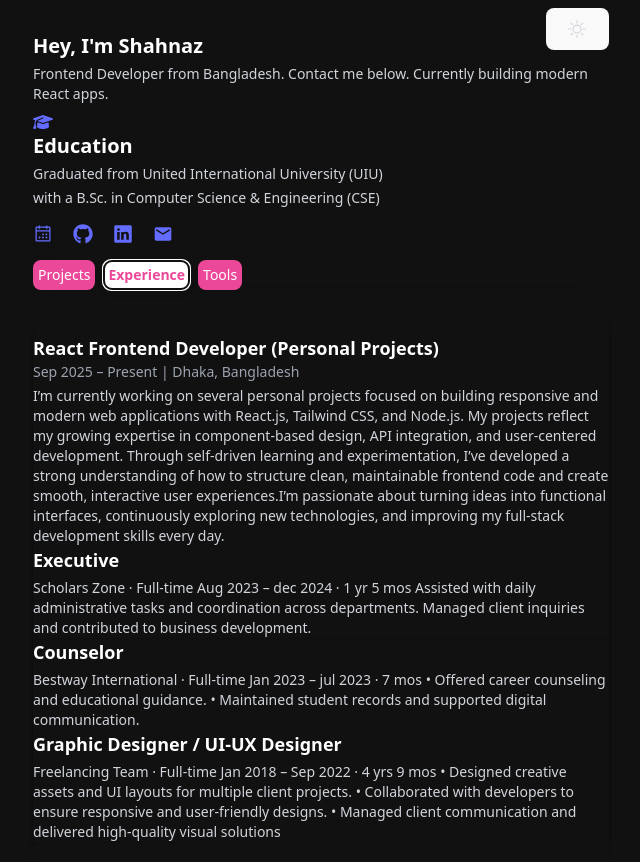
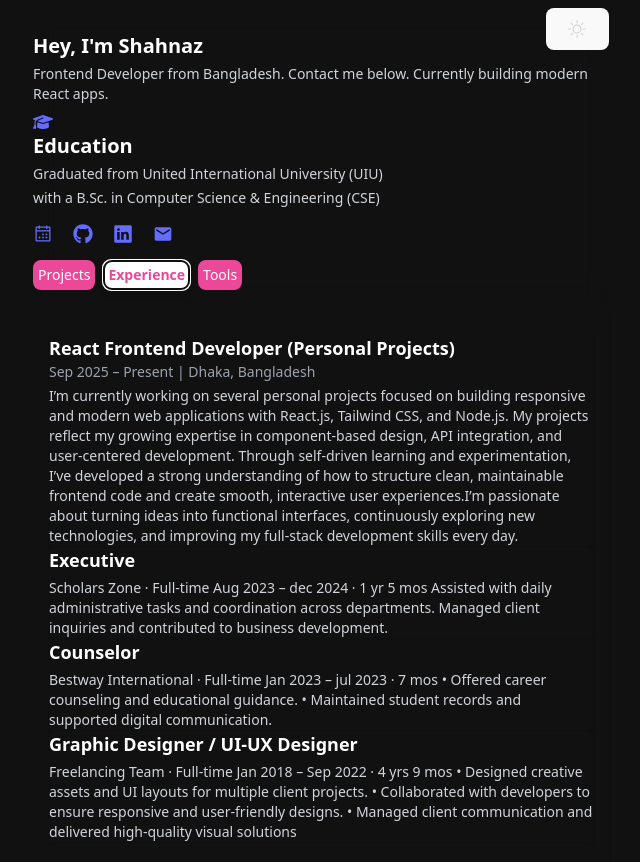
Before and after one commit to sohashahnaz333-code/Myportfolio, a React (Vite) app: page / in a window 1280 px wide. Both pictures are taken after a click on the button "Experience". Shown: the whole page, without its empty margins (319-959 px from the left). Built offline with nearby package versions, Linux system fonts and the light colour scheme.

Commit message:
Update Experience.jsx

```diff
--- a/src/Components/Experience.jsx
+++ b/src/Components/Experience.jsx
@@ -2,7 +2,7 @@ import React from "react";
 
 function Experience() {
   return (
-    <div className="flex max-w-xl mx-auto  flex-col items-center justify-center shadow  py-5 ">
+    <div className="flex max-w-xl mx-auto sm:px-4  flex-col items-center justify-center shadow  py-5 sm:py-5 ">
       <div className=" shadow hover:scale-105 transition-transform duration-200 ">
         <h1 className="text-lg font-semibold flex text-gray-900  dark:text-white">
           React Frontend Developer (Personal Projects)
```
